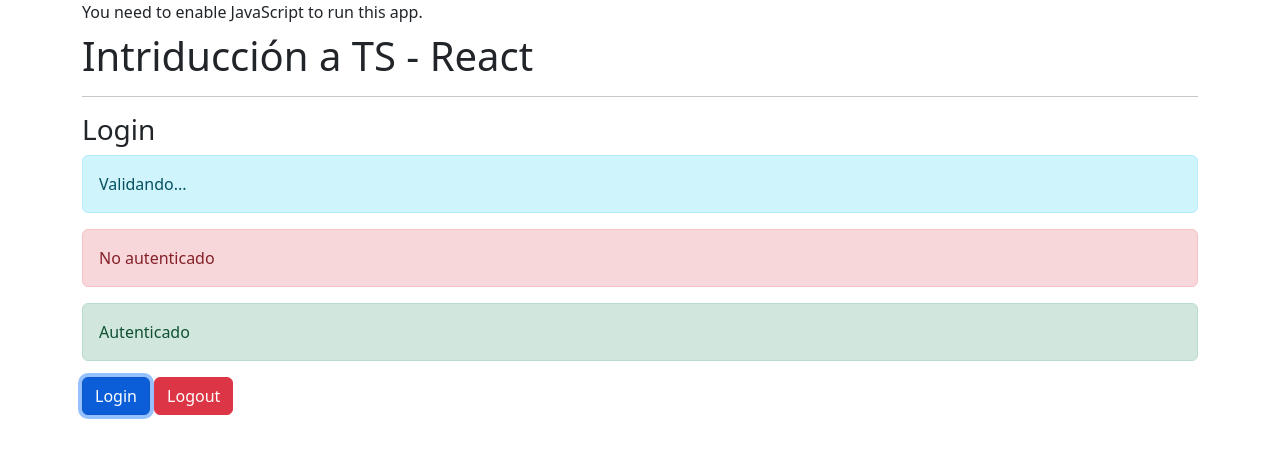
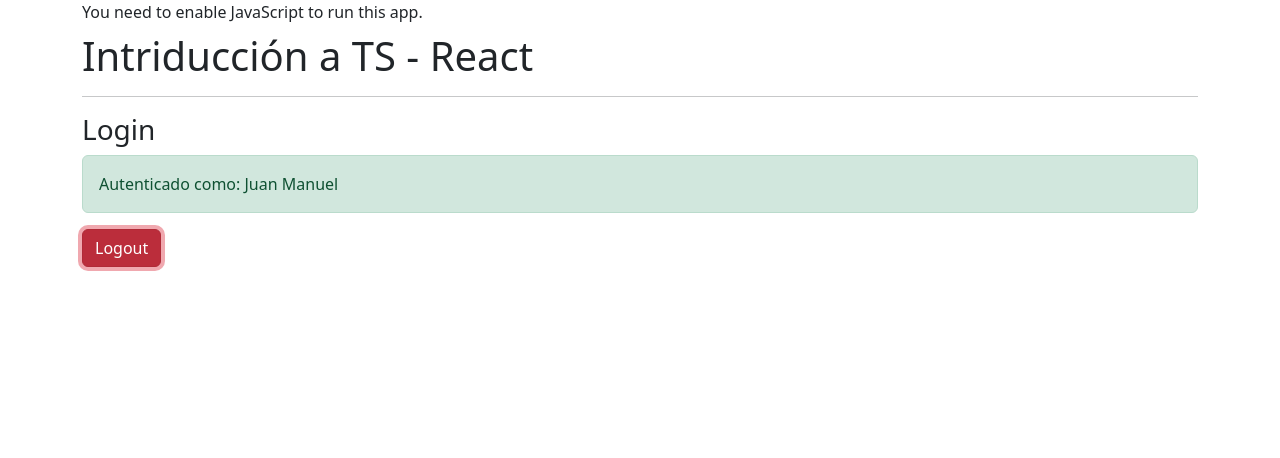
Before and after one commit to jm-ramirez/01-reforzamiento, a React (Create React App) app: page / in a window 1280 px wide. Both pictures are taken after a click on the button "Login". Shown: the top 458 px of the page. Built offline with nearby package versions, Linux system fonts and the light colour scheme.

Commit message:
I create login and logout functions.

```diff
--- a/src/components/Login.tsx
+++ b/src/components/Login.tsx
@@ -1,24 +1,101 @@
+import { useEffect, useReducer } from "react";
+
+interface AuthState {
+    validando: boolean,
+    token: string | null,
+    username: string,
+    name: string
+}
+
+const initialState = {
+    validando: true,
+    token: null,
+    username: '',
+    name: ''
+}
+
+type LoginPayload = {
+    username: string;
+    name: string;
+}
+
+type AuthAction =
+    | { type: 'logout' }
+    | { type: 'login', payload: LoginPayload }
+
+const authReducer = (state: AuthState, action: AuthAction): AuthState => {
+    switch (action.type) {
+        case 'logout':
+            return {
+                validando: false,
+                token: null,
+                name: '',
+                username: ''
+            }
+
+        case 'login':
+            const { name, username } = action.payload
+            return {
+                validando: false,
+                token: "ABC123",
+                name: name,
+                username: username
+            }
+        default:
+            return state;
+    }
+}
+
 export const Login = () => {
-    return (
-        <>
+    const [{ validando, token, name }, dispatch] = useReducer(authReducer, initialState);
+
+    useEffect(() => {
+        setTimeout(() => {
+            dispatch({ type: 'logout' });
+        }, 1500);
+    }, []);
+
+    const login = () => {
+        dispatch({
+            type: 'login',
+            payload: {
+                name: 'Juan Manuel',
+                username: 'jmr90'
+            }
+        })
+    };
+
+    const logout = () => {
+        dispatch({ type: 'logout' })
+    };
+
+    if (validando) {
+        return (<>
             <h3>Login</h3>
 
             <div className="alert alert-info">
                 Validando...
             </div>
-            <div className="alert alert-danger">
-                No autenticado
-            </div>
-            <div className="alert alert-success">
-                Autenticado
-            </div>
+        </>)
+    }
 
-            <button className="btn btn-primary">
-                Login
-            </button>&nbsp;
-            <button className="btn btn-danger">
-                Logout
-            </button>
+    return (
+        <>
+            <h3>Login</h3>
+
+            {
+                (token)
+                    ?
+                    <>
+                        <div className="alert alert-success">Autenticado como: {name}</div>
+                        <button className="btn btn-danger" onClick={logout}>Logout</button>
+                    </>
+                    :
+                    <>
+                        <div className="alert alert-danger">No autenticado</div>
+                        <button className="btn btn-primary" onClick={login}>Login</button>
+                    </>
+            }
         </>
     )
 }
```
